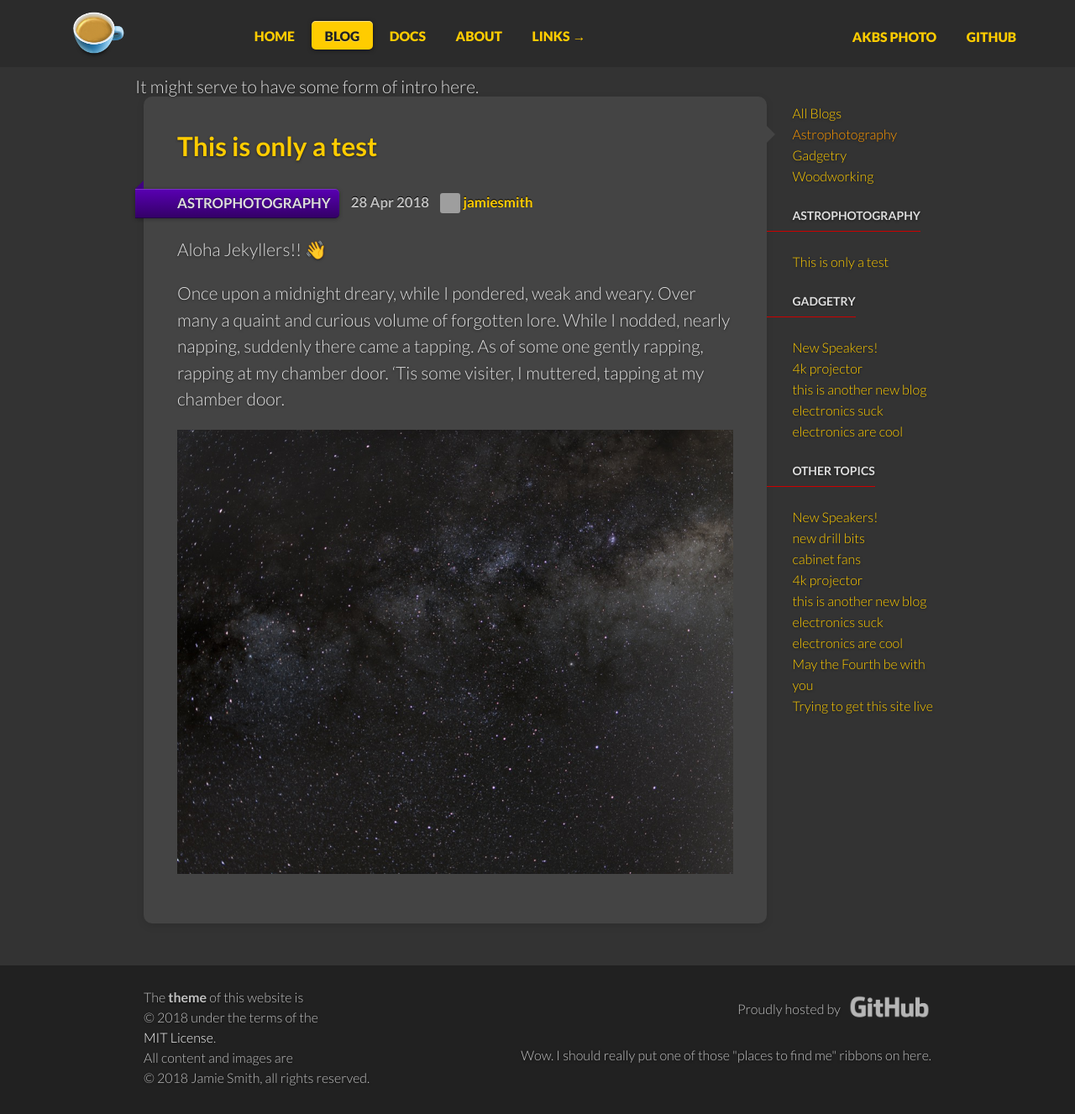
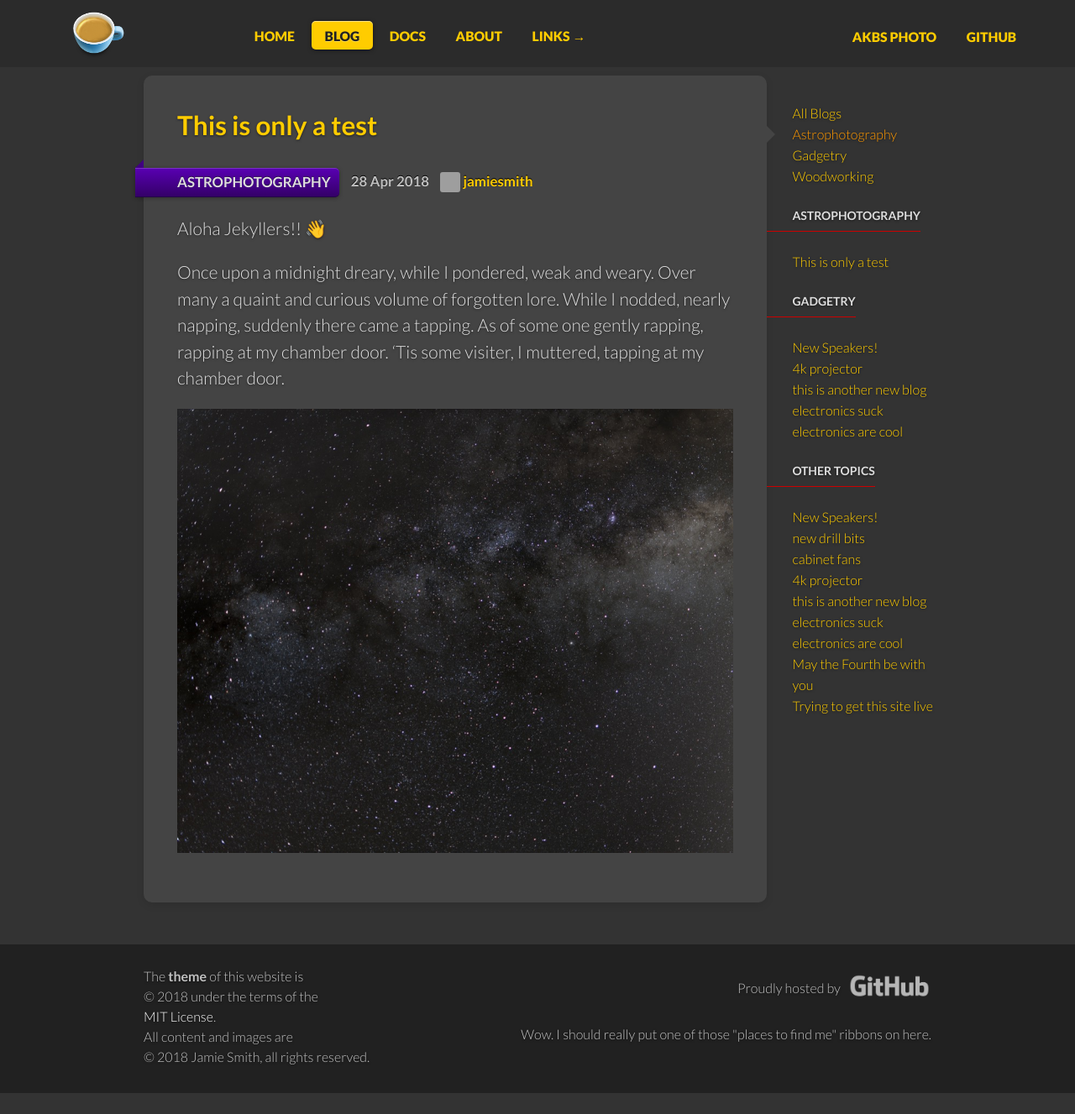
Before and after one commit to jamiesmith/astrosaloon, a Jekyll site: the page built from blog/astrophotography/index.html, in a window 1280 px wide. Shown: the whole page at 84% size. Built offline with Jekyll 4.4.1, drawn with Linux system fonts in a browser that asks for light colours; emoji names are drawn with the system emoji font; comment, search, counter and statistics services are not loaded; after the commit the page ends 1302 px from its top, so only the background shows below that; grey boxes are pictures that could not be loaded.

Commit message:
no intro

```diff
--- a/blog/astrophotography/index.html
+++ b/blog/astrophotography/index.html
@@ -4,7 +4,6 @@ title: Astrophotography
 permalink: /blog/astrophotography/
 author: all
 ---
-It might serve to have some form of intro here.
 
 {% for post in site.categories.astrophotography %}
   {% include blog_item.html %}
```
